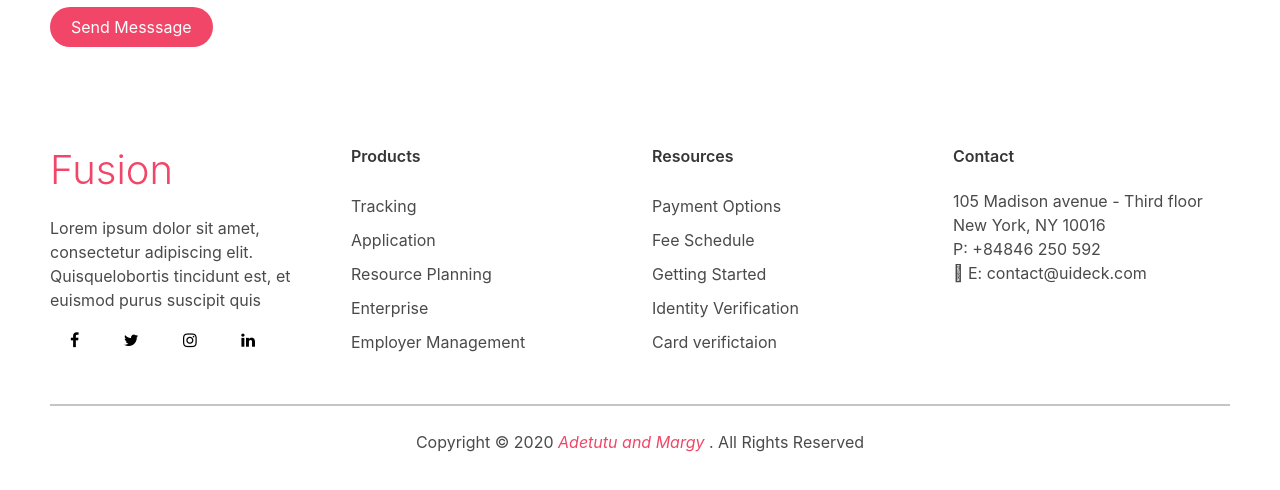
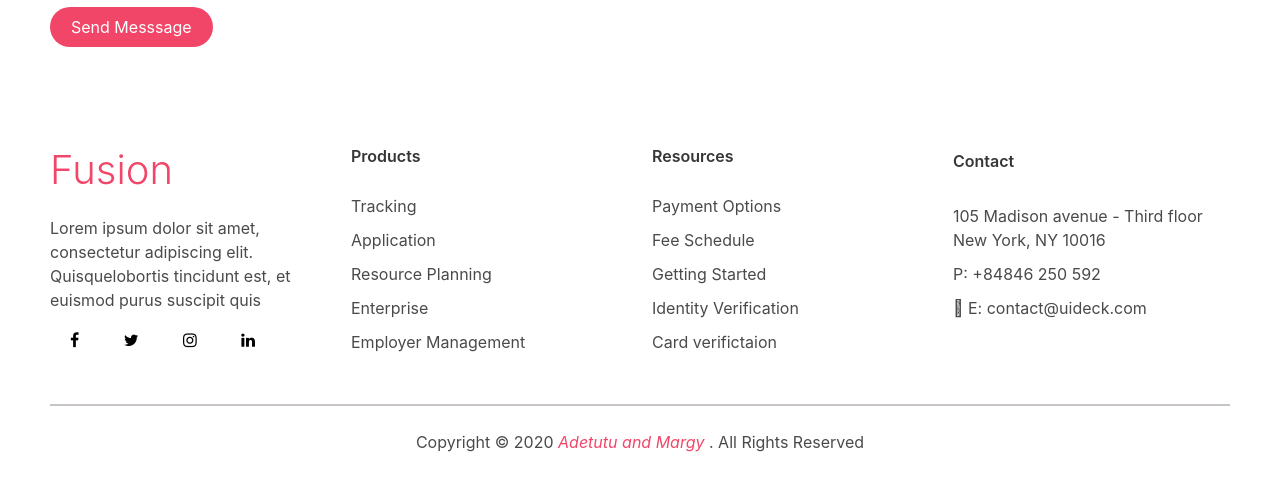
Before and after one commit to M-Tee/SCA-team-project, a plain HTML site: page index.html in a window 1280 px wide. Shown: the part 1261-1751 px from the top of the page. Drawn offline with nearby package versions, Linux system fonts and the light colour scheme.

Commit message:
Margin - contact section

```diff
--- a/style.css
+++ b/style.css
@@ -35,7 +35,8 @@ input{
     color: #000;
     padding: 20px;
 }
-.column>ul>li{
+.column>ul>li,
+.contact>p{
     padding: 5px 0;
 }
 hr{
```
